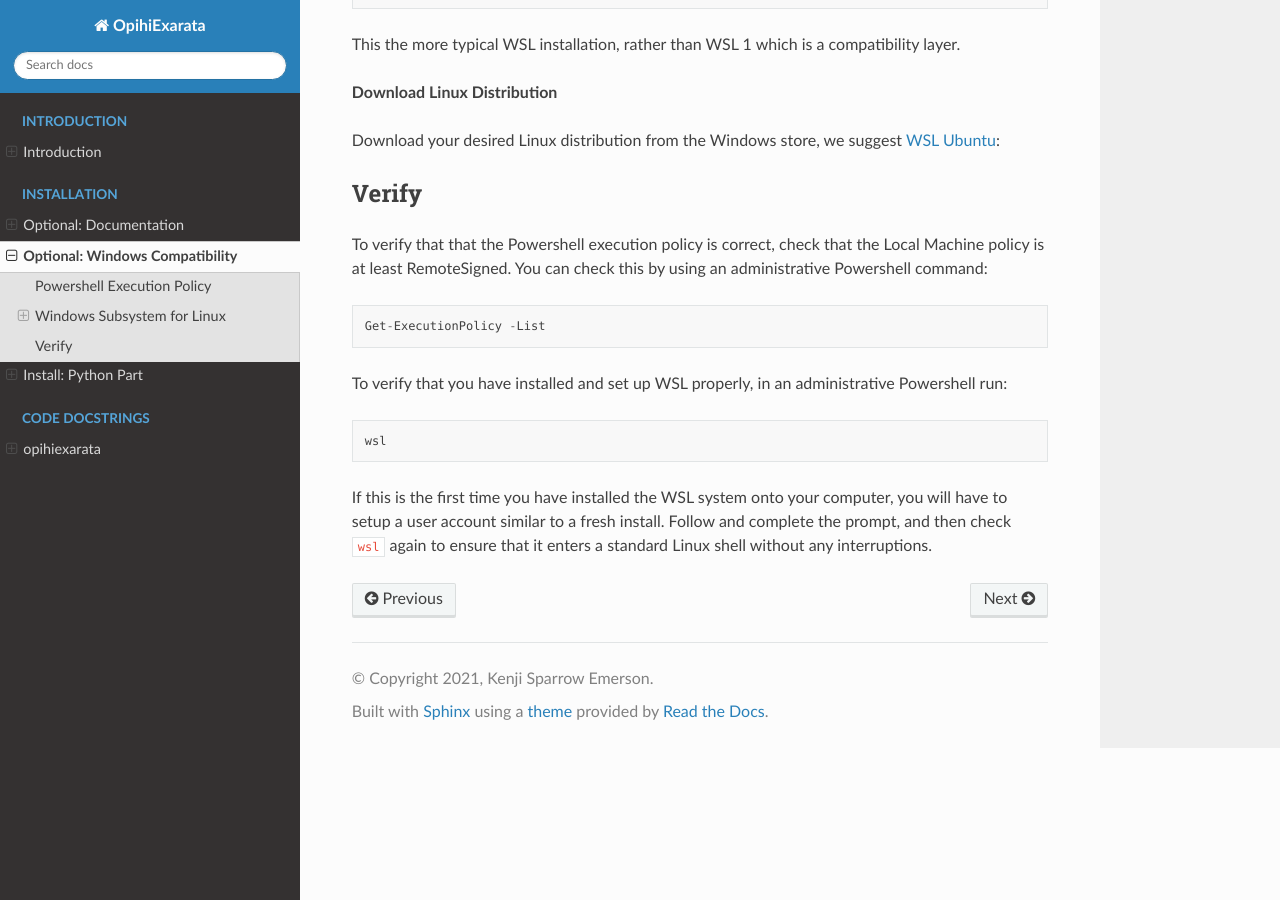
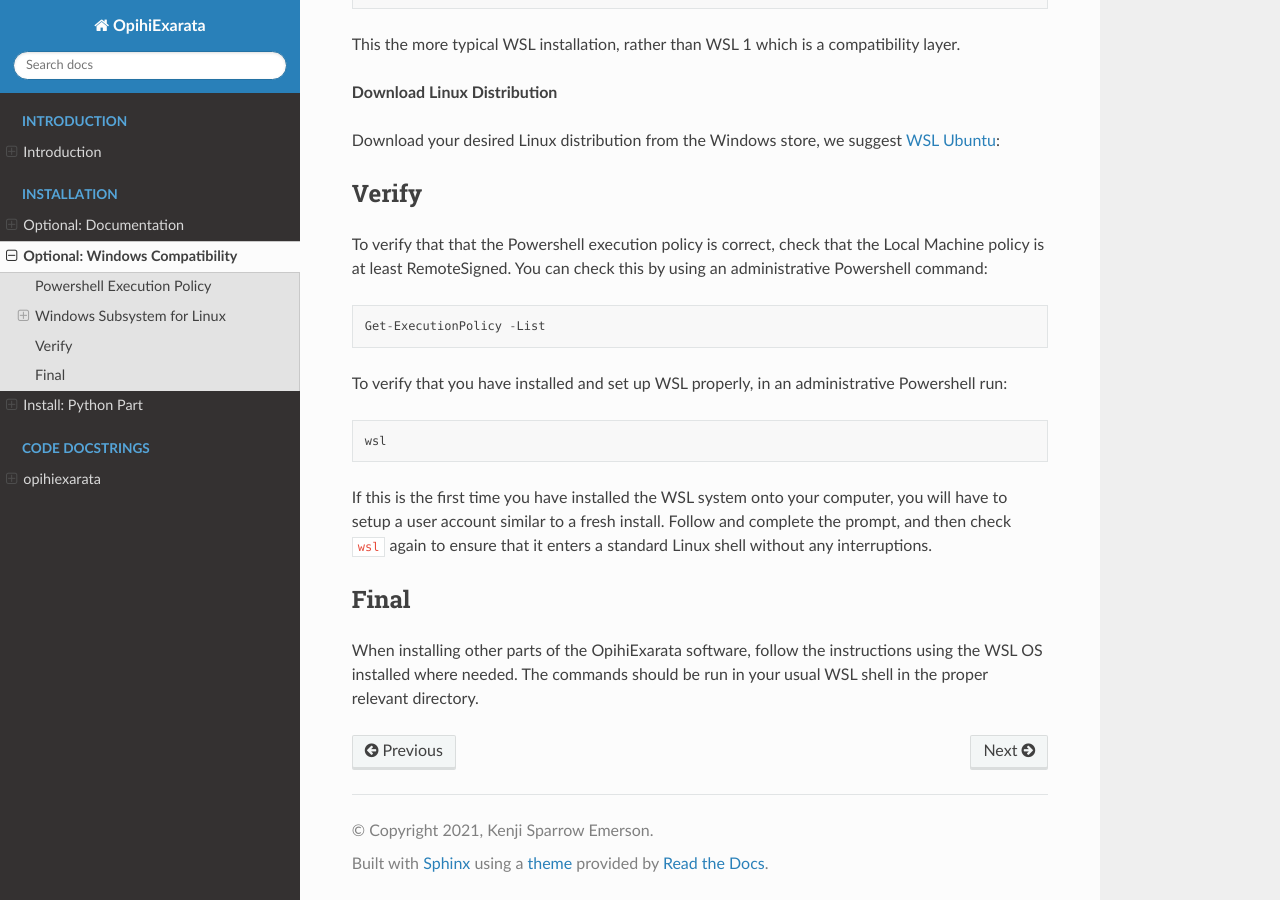
Before and after one commit to psmd-iberutaru/OpihiExarata, a Sphinx documentation site: the page built from docs/source/installation/windows.rst, in a window 1280 px wide and 900 px high, scrolled down 1993 px. Built offline with Sphinx 7.4.7 and the Read the Docs theme 2.0.0, drawn with Linux system fonts in a browser that asks for light colours.

Commit message:
Minor windows updates.

```diff
--- a/docs/source/installation/windows.rst
+++ b/docs/source/installation/windows.rst
@@ -118,3 +118,10 @@ If this is the first time you have installed the WSL system onto your computer,
 have to setup a user account similar to a fresh install. Follow and complete the prompt,
 and then check ``wsl`` again to ensure that it enters a standard Linux shell without any
 interruptions.
+
+Final
+=====
+
+When installing other parts of the OpihiExarata software, follow the instructions using
+the WSL OS installed where needed. The commands should be run in your usual WSL shell in
+the proper relevant directory.
```
